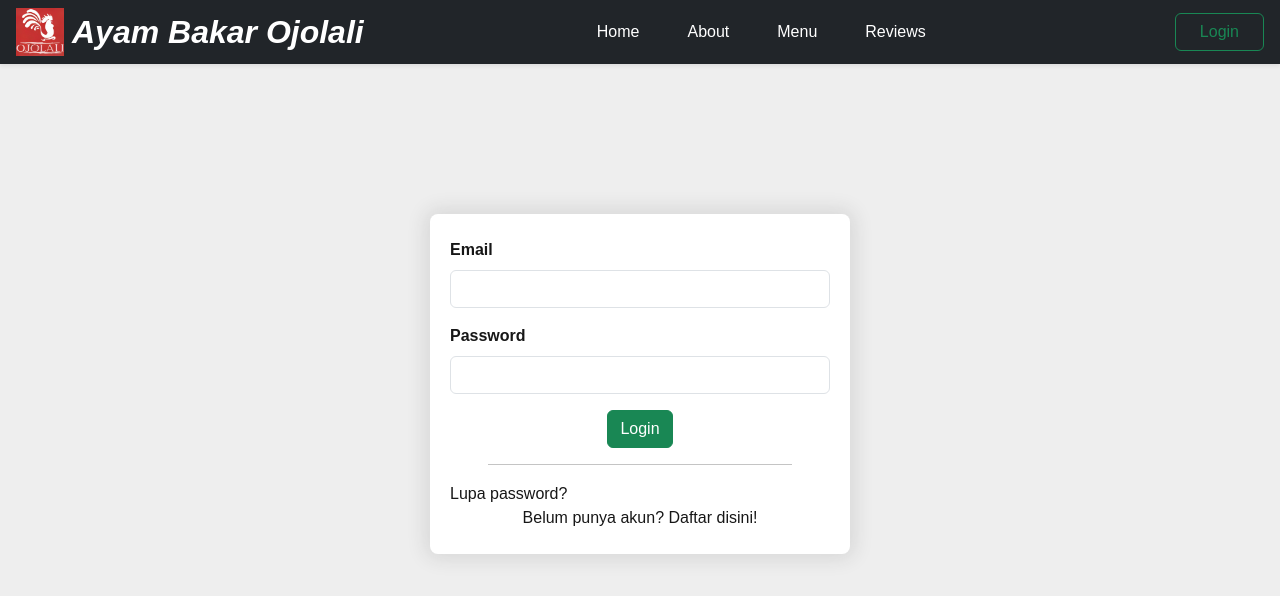
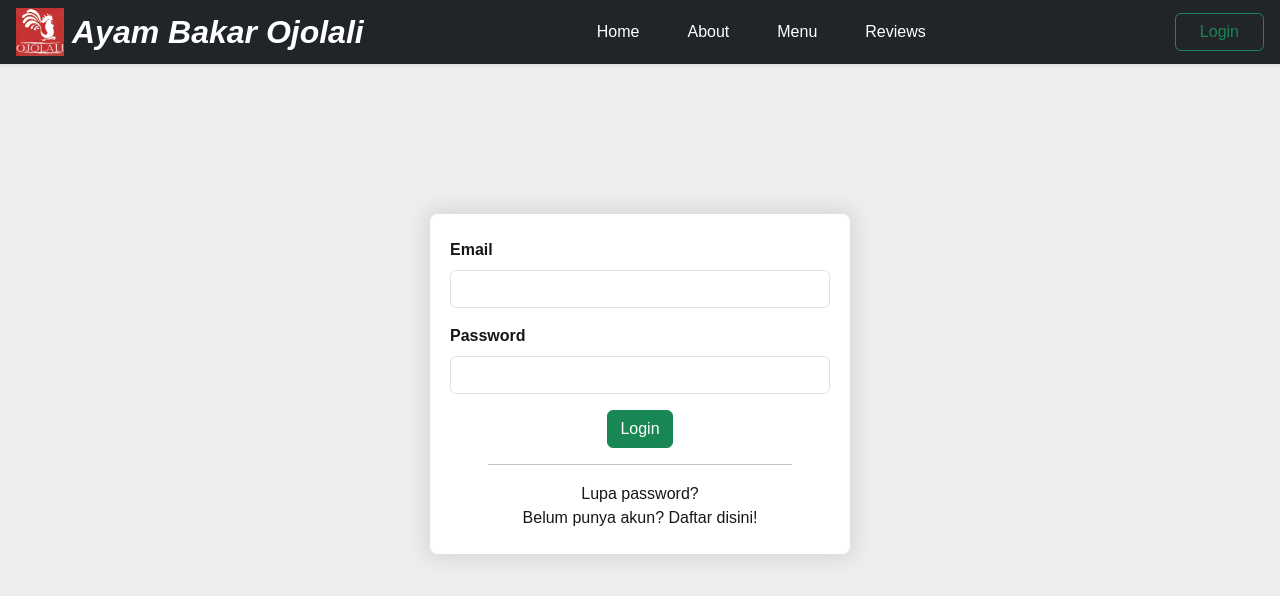
Before and after one commit to DanielKA014/uas-fe-frontend, a Next.js app in the folder project_uas/: page /login in a window 1280 px wide. Shown: the top 596 px of the page. Built offline with nearby package versions, Linux system fonts and the light colour scheme; no server answers.

Commit message:
fix login part 3

```diff
--- a/project_uas/src/app/(auth)/login/page.tsx
+++ b/project_uas/src/app/(auth)/login/page.tsx
@@ -115,7 +115,7 @@
               </button>
             </div>
             <hr></hr>
-            <div className="d-flex justify-content-start w-100">
+            <div className="d-flex justify-content-center w-100">
                 <a href="/reset">Lupa password?</a>
             </div>
             <span>Belum punya akun? <a href="/register">Daftar disini!</a> </span>
```
